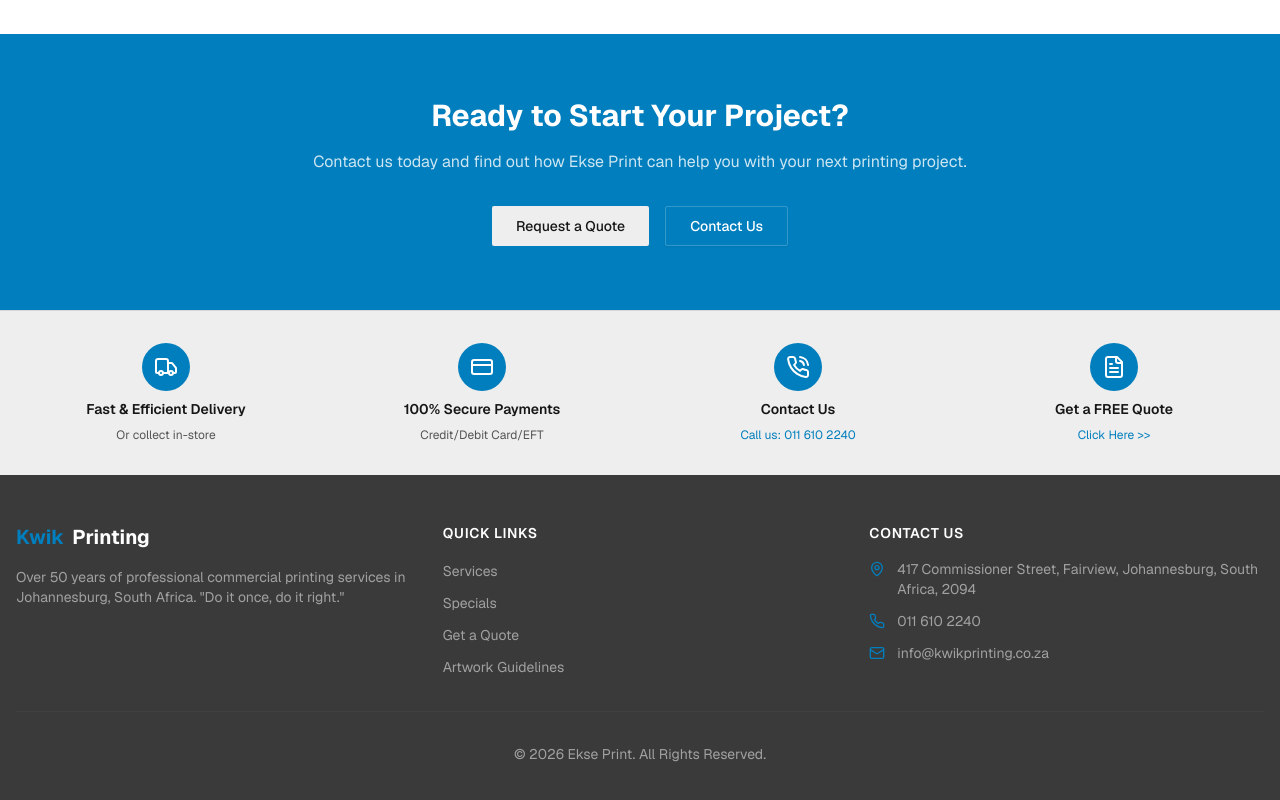
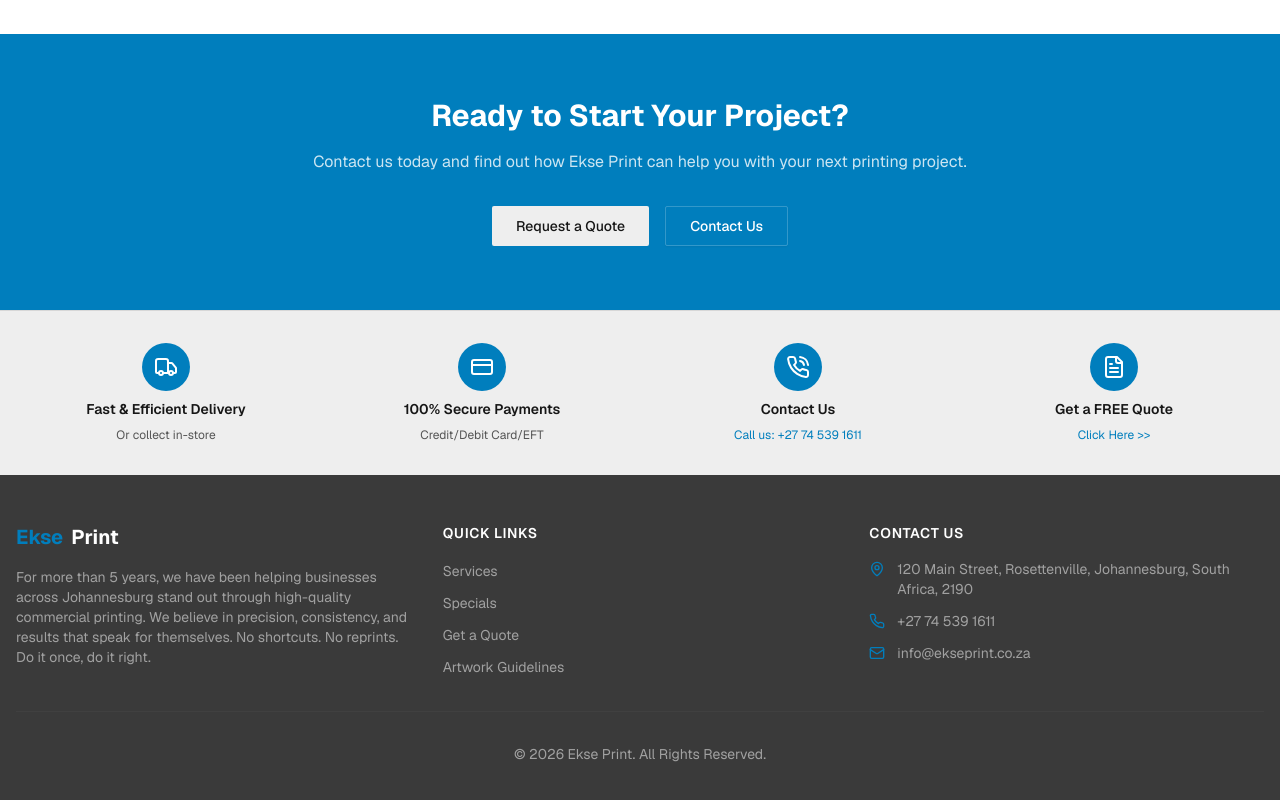
Before and after one commit to ekse-print/website, a Next.js app: page / in a window 1280 px wide. Shown: the part 1928-2728 px from the top of the page. Built offline with nearby package versions, Linux system fonts and the light colour scheme.

Commit message:
feat: update footer with new contact information and company details

```diff
--- a/components/footer.tsx
+++ b/components/footer.tsx
@@ -37,7 +37,7 @@ export function Footer() {
 							href='tel:0116102240'
 							className='text-xs text-primary hover:underline'
 						>
-							Call us: 011 610 2240
+							Call us: +27 74 539 1611
 						</Link>
 					</div>
 					<div className='flex flex-col items-center gap-2 text-center'>
@@ -63,12 +63,14 @@ export function Footer() {
 						{/* Company Info */}
 						<div>
 							<div className='mb-4 flex items-center gap-2'>
-								<span className='text-xl font-bold text-primary'>Kwik</span>
-								<span className='text-xl font-bold'>Printing</span>
+								<span className='text-xl font-bold text-primary'>Ekse</span>
+								<span className='text-xl font-bold'>Print</span>
 							</div>
 							<p className='text-sm text-neutral-400'>
-								Over 50 years of professional commercial printing services in
-								Johannesburg, South Africa. &quot;Do it once, do it right.&quot;
+								For more than 5 years, we have been helping businesses across
+								Johannesburg stand out through high-quality commercial printing.
+								We believe in precision, consistency, and results that speak for
+								themselves. No shortcuts. No reprints. Do it once, do it right.
 							</p>
 						</div>
 
@@ -120,20 +122,22 @@ export function Footer() {
 							</h3>
 							<ul className='space-y-3'>
 								<li className='flex items-start gap-3'>
-									<MapPin className='mt-0.5 h-4 w-4 flex-shrink-0 text-primary' />
+									<MapPin className='mt-0.5 h-4 w-4 shrink-0 text-primary' />
 									<span className='text-sm text-neutral-400'>
-										417 Commissioner Street, Fairview, Johannesburg, South
-										Africa, 2094
+										120 Main Street, Rosettenville, Johannesburg, South Africa,
+										2190
 									</span>
 								</li>
 								<li className='flex items-center gap-3'>
-									<Phone className='h-4 w-4 flex-shrink-0 text-primary' />
-									<span className='text-sm text-neutral-400'>011 610 2240</span>
+									<Phone className='h-4 w-4 shrink-0 text-primary' />
+									<span className='text-sm text-neutral-400'>
+										+27 74 539 1611
+									</span>
 								</li>
 								<li className='flex items-center gap-3'>
-									<Mail className='h-4 w-4 flex-shrink-0 text-primary' />
+									<Mail className='h-4 w-4 shrink-0 text-primary' />
 									<span className='text-sm text-neutral-400'>
-										info@kwikprinting.co.za
+										info@ekseprint.co.za
 									</span>
 								</li>
 							</ul>
```
